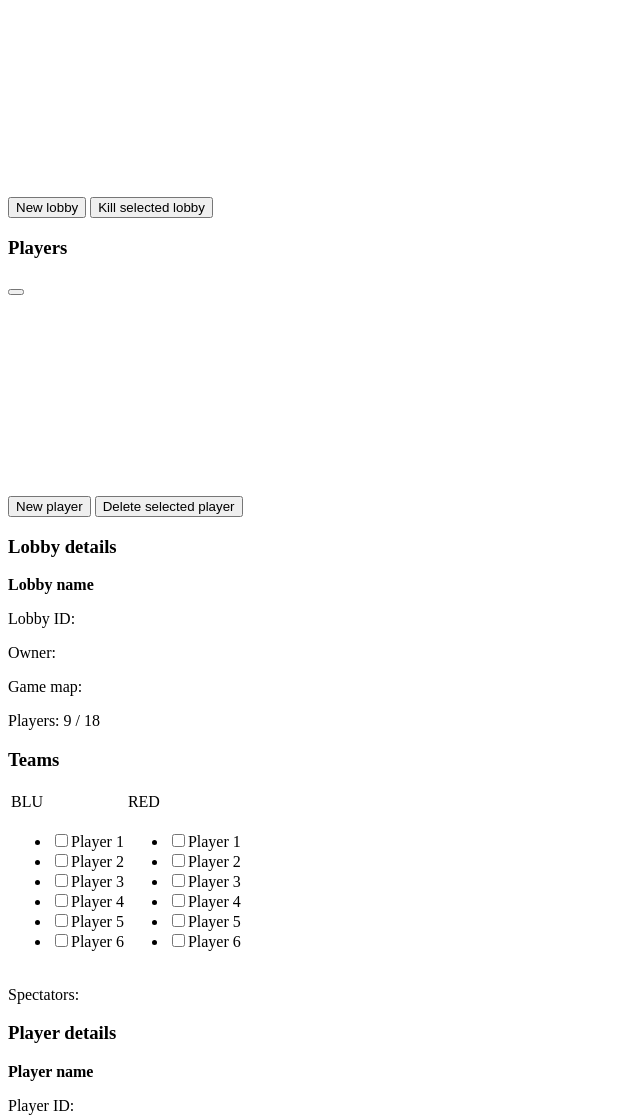
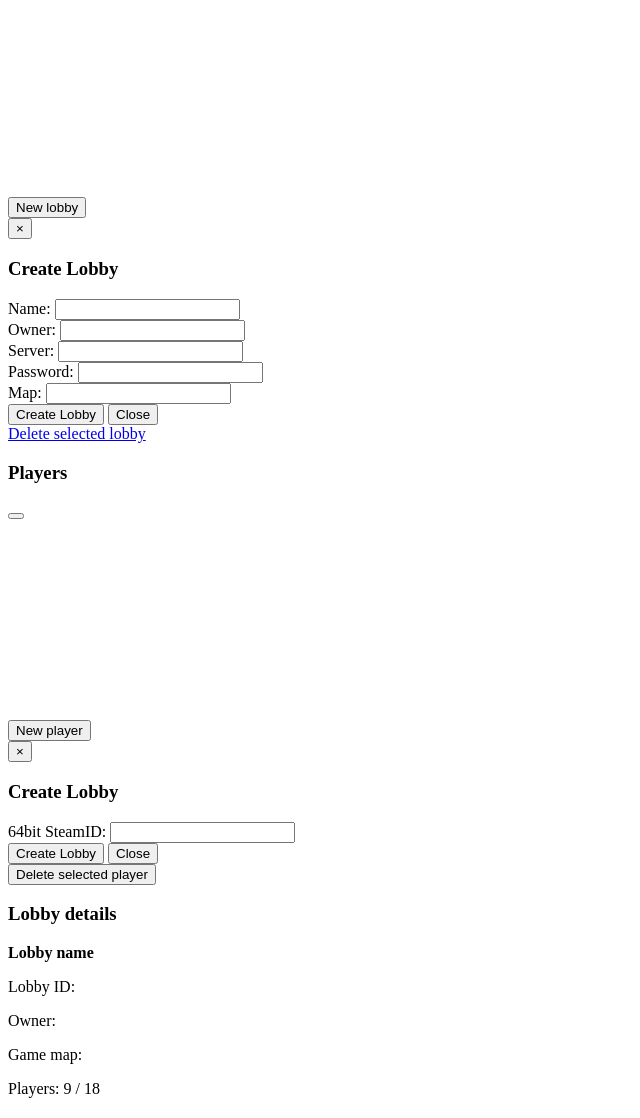
Before and after one commit to sscst/lobbypy-dotcloud, a Python web app: template lobbypy/templates/admin.mako in a window 1280 px wide. Shown: the part 542-1660 px from the top of the page, without its empty margins (0-640 px from the left). Run offline with Mako, Linux system fonts and the light colour scheme; the template is opened without the code that fills it, so the values that code supplies are empty; some libraries are stand-ins or nearby versions.

Commit message:
Implement top part of admin page
- add/delete lobbies and players
- refresh lobby/player listings
- allow lobbies/players to be selected

```diff
--- a/lobbypy/templates/admin.mako
+++ b/lobbypy/templates/admin.mako
@@ -24,8 +24,27 @@
           <div id="admin-lobby-list-container">
 	  </div>
         </div>
-        <button class="btn btn-success"><i class="icon-plus"></i> New lobby</button>
-        <button class="btn btn-danger"><i class="icon-bolt"></i> Kill selected lobby</button>
+        <a href="#addLobby" data-toggle="modal"><button class="btn btn-success"><i class="icon-plus"></i> New lobby</button></a>
+        <div id="addLobby" class="modal hide fade" tabindex="-1" role="dialog" aria-labelledby="addLobbyLabel" aria-hidden="true">
+          <div class="modal-header">
+            <button type="button" class="close" data-dismiss="modal" aria-hidden="true">×</button>
+            <h3 id="addLobbyLabel">Create Lobby</h3>
+          </div>
+          <div class="modal-body">
+            <form id="create-lobby-form">
+              Name: <input type="text" name="name"/><br/>
+              Owner: <input type="text" name="owner_id"/><br/>
+              Server: <input type="text" name="server_address"/><br/>
+              Password: <input type="password" name="password"/><br/>
+              Map: <input type="text" name="game_map"/><br/>
+            </form>
+          </div>
+          <div class="modal-footer">
+            <button id="create-lobby" class="btn btn-primary" data-dismiss="modal">Create Lobby</button>
+            <button class="btn" data-dismiss="modal" aria-hidden="true">Close</button>
+          </div>
+        </div>
+        <a id="delete-lobby" href="#deleteLobby" class="btn btn-danger"><i class="icon-bolt"></i> Delete selected lobby</a>
       </div>
     </div>
     <div class="span6">
@@ -36,8 +55,23 @@
           <div id="admin-player-list-container">
 	  </div>
         </div>
-        <button class="btn btn-success"><i class="icon-plus"></i> New player</button>
-        <button class="btn btn-danger"><i class="icon-bolt"></i> Delete selected player</button><br />
+        <a href="#addPlayer" data-toggle="modal"><button class="btn btn-success"><i class="icon-plus"></i> New player</button></a>
+        <div id="addPlayer" class="modal hide fade" tabindex="-1" role="dialog" aria-labelledby="addPlayerLabel" aria-hidden="true">
+          <div class="modal-header">
+            <button type="button" class="close" data-dismiss="modal" aria-hidden="true">×</button>
+            <h3 id="addPlayerLabel">Create Lobby</h3>
+          </div>
+          <div class="modal-body">
+            <form id="create-player-form">
+              64bit SteamID: <input type="text" name="steam_id"/><br/>
+            </form>
+          </div>
+          <div class="modal-footer">
+            <button id="create-player" class="btn btn-primary" data-dismiss="modal">Create Lobby</button>
+            <button class="btn" data-dismiss="modal" aria-hidden="true">Close</button>
+          </div>
+        </div>
+        <button id="delete-player" class="btn btn-danger"><i class="icon-bolt"></i> Delete selected player</button><br />
       </div>
     </div>
   </div>
--- a/lobbypy/templates/handlebars/admin_lobby_listing.mako
+++ b/lobbypy/templates/handlebars/admin_lobby_listing.mako
@@ -2,14 +2,8 @@
     {{#if lobbies}}
         <ul id="admin-lobby-list">
         {{#each lobbies}}
-            <li class="admin-lobbyitem" id="{{id}}">
-                {{! <img src="{{map_img}}" class="map-img" /> }}
-                {{! <img src="{{region}}" class="region-img" /> }}
-                {{! <img src="{{classes_left}}" class="classes-img" /> }}
-                {{! <span class="spectators">{{spectator_count}}</span> }}
+            <li class="admin-lobbyitem" id="lobby-{{id}}">
                 <span class="title">{{name}}</span>
-                <span class="map">{{game_map}}</span>
-                <span class="players">{{player_count}} / {{max_players}}</span>
             </li>
         {{/each}}
 	</ul>
--- a/lobbypy/templates/handlebars/admin_player_listing.mako
+++ b/lobbypy/templates/handlebars/admin_player_listing.mako
@@ -1,8 +1,8 @@
 <script id="admin-player-listing-template" type="text/x-handlebars-template">
   <ul id="admin-player-list">
   {{#each players}}
-    <li class="admin-playeritem">
-        [{{this.id}}] {{this.steam_id}}: {{this.name}}
+    <li class="admin-playeritem" id="player-{{id}}">
+        [{{id}}] {{steam_id}}: {{name}}
     </li>
   {{/each}}
   </ul>
```
Also changed, not shown: lobbypy/static/admin.js (+73 -1 lines).
